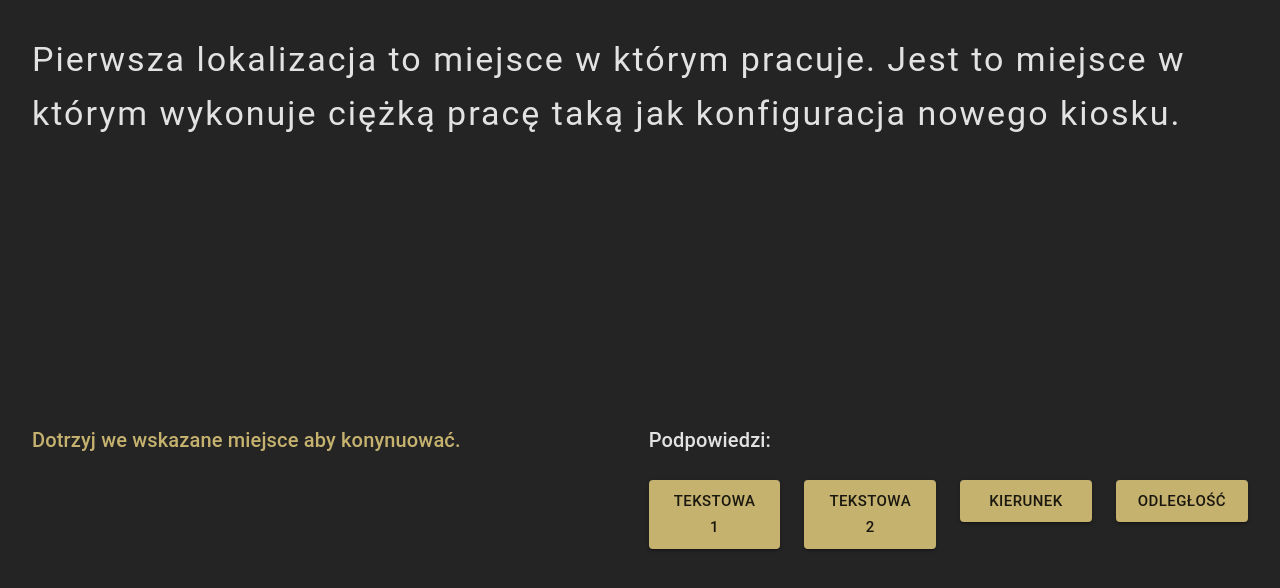
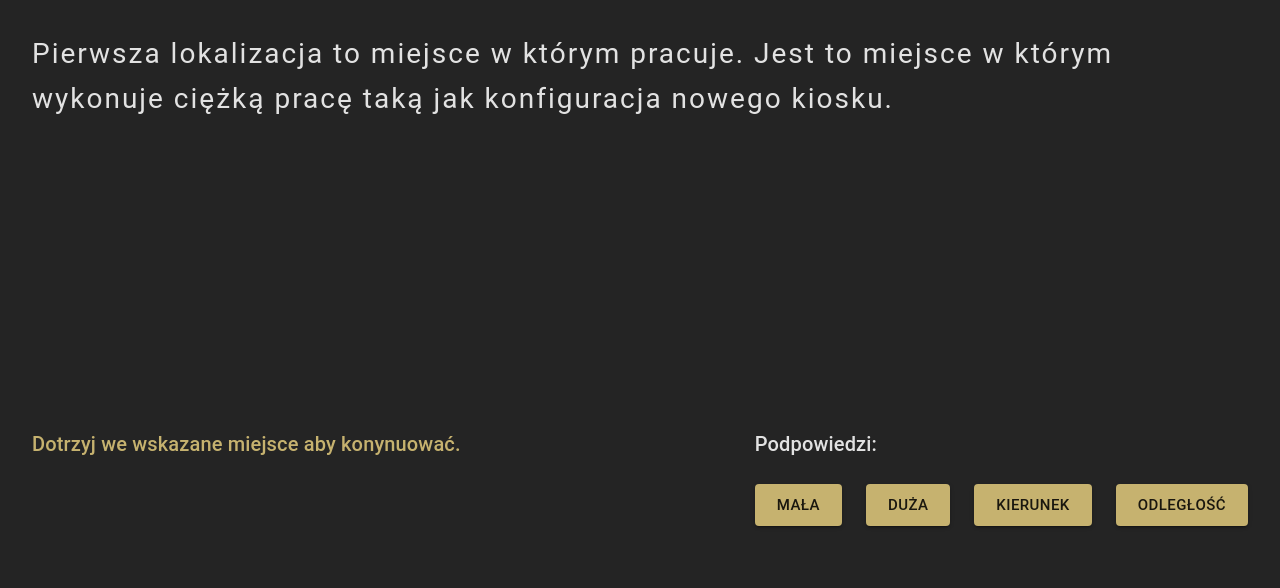
Before and after one commit to imperium02/GeoGame, a React (Vite) app in the folder ClientApp/: page / in a window 1280 px wide. Both pictures are taken after a click on the button "ROZPOCZNIJ". Shown: the top 588 px of the page. Built offline with nearby package versions, Linux system fonts and the light colour scheme.

Commit message:
adjust sizes

```diff
--- a/ClientApp/src/components/Location.tsx
+++ b/ClientApp/src/components/Location.tsx
@@ -35,9 +35,9 @@ const LocationCard: React.FC = () => {
       <Grid container spacing={1} height="100vh" justifyContent="space-between">
         <Grid item>
           <Typography
-            variant="h4"
+            // variant="h4"
             align="left"
-            sx={{ lineHeight: 1.6, letterSpacing: 2 }}
+            sx={{ lineHeight: 1.6, letterSpacing: 2, fontSize: "28px" }}
           >
             Pierwsza lokalizacja to miejsce w którym pracuje. Jest to miejsce w
             którym wykonuje ciężką pracę taką jak konfiguracja nowego kiosku.
@@ -66,13 +66,13 @@ const LocationCard: React.FC = () => {
             <Grid item flexBasis={0} flexGrow={1} flexShrink={1}>
               <Hint
                 hint="Ten budynek jest cały czarny oraz jest pokryty prawie w całości z okien."
-                name="Tekstowa 1"
+                name="Mała"
               />
             </Grid>
             <Grid item flexBasis={0} flexGrow={1} flexShrink={1}>
               <Hint
                 hint="Ten budynek jest cały czarny oraz jest pokryty prawie w całości z okien."
-                name="Tekstowa 2"
+                name="Duża"
               />
             </Grid>
             <Grid item flexBasis={0} flexGrow={1} flexShrink={1}>
--- a/ClientApp/src/index.css
+++ b/ClientApp/src/index.css
@@ -20,4 +20,7 @@ body {
   place-items: center;
   min-width: 320px;
   min-height: 100vh;
+  margin: 0;
+  height: 100%;
+  overflow: hidden;
 }
```
